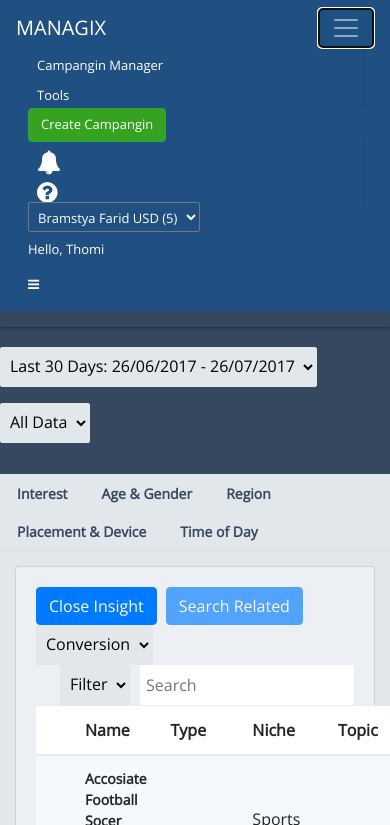
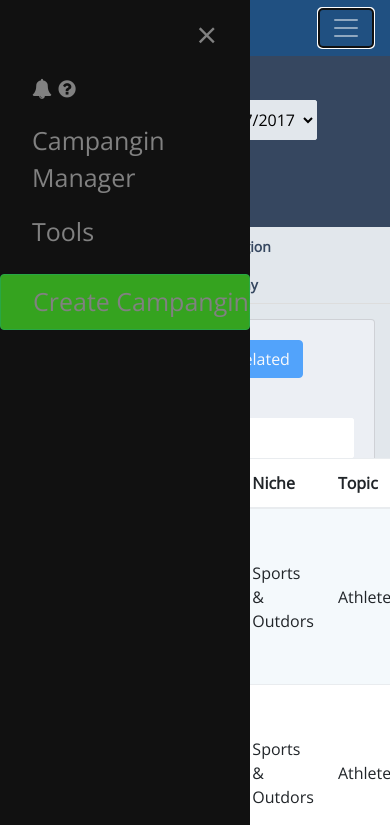
Before and after one commit to thomijasir/audience-view, a website: page public/index.html in a window 390 px wide. Both pictures are taken after a click on the button "Toggle navigation". Shown: the top 825 px of the page. Drawn offline with nearby package versions, Linux system fonts and the light colour scheme.

Commit message:
Slide Navigation Version

```diff
--- a/public/css/style.css
+++ b/public/css/style.css
@@ -23,20 +23,6 @@
 .active-line{
   border-bottom: 2px solid #ffffff;
 }
-
-.navbar .divider-vertical {
-  height: 30px;
-  margin: 0 9px;
-  border-right: 2px solid rgba(255, 255, 255, 0.31);
-}
-
-.navbar .divider-vertical-black {
-  height: 30px;
-  margin: 0 9px;
-  border-right: 2px solid rgba(0, 0, 0, 0.05);
-
-}
-
 
 body {
   background-color: #364760;
@@ -64,8 +50,116 @@
   color: #ffffff !important;
 }
 .navbar-nav .nav-item{
-  padding-left: 12px;
-  padding-right: 12px;
+  padding-left: 10px;
+  padding-right: 10px;
+}
+
+.navbar .divider-vertical {
+  display: inline-block;
+  height: 30px;
+  margin: 0 0px;
+  border-right: 2px solid rgba(255, 255, 255, 0.31);
+}
+
+.navbar .divider-vertical-black {
+  height: 30px;
+  margin: 2px 2px;
+  border-right: 2px solid rgba(0, 0, 0, 0.05);
+
+}
+
+.navbar .divider-vertical-black-no-margin {
+  height: 30px;
+  margin: 2px 0px;
+  border-right: 2px solid rgba(0, 0, 0, 0.05);
+
+}
+
+.normalize-padding{
+  margin-left: -20px;
+  margin-right: 5px;
+}
+
+@media (min-width: 480px) {
+  .normalize-padding{
+    margin-left: 0px;
+    margin-right: 0px;
+  }
+  .hide-on-small{
+    display: none;
+  }
+  .show-on-small{
+    visibility: visible;
+  }
+}
+
+/* avability control
+***********************/
+@media (min-width:992px) {
+  .desktop-only {
+    display:block !important;
+  }
+
+  .mobile-only {
+    display:none !important;
+  }
+
+}
+
+@media (max-width: 991px) {
+  .mobile-only {
+    display:block !important;
+  }
+
+  .desktop-only {
+    display:none !important;
+  }
+}
+
+.navbar-brand{
+  margin-right: 40px;
+}
+
+/* Mobile Navigation Control
+*****************************
+ */
+.sidenav {
+  height: 100%;
+  width: 0;
+  position: fixed;
+  z-index: 1;
+  top: 0;
+  left: 0;
+  background-color: #111;
+  overflow-x: hidden;
+  transition: 0.5s;
+  padding-top: 60px;
+}
+
+.sidenav a {
+  padding: 8px 8px 8px 32px;
+  text-decoration: none;
+  font-size: 25px;
+  color: #818181;
+  display: block;
+  transition: 0.3s;
+}
+
+.sidenav a:hover {
+  color: #f1f1f1;
+}
+
+.sidenav .closebtn {
+  position: absolute;
+  top: 0;
+  right: 25px;
+  font-size: 36px;
+  margin-left: 50px;
+}
+
+@media screen and (max-height: 450px) {
+  .sidenav {padding-top: 15px;}
+  .sidenav a {font-size: 18px;}
 }
 .on-tabs{
   margin: 15px;
--- a/public/index.html
+++ b/public/index.html
@@ -23,7 +23,7 @@
   <body>
 
     <!-- Navigation -->
-    <nav class="navbar navbar-expand-lg navbar-dark nav-one">
+    <nav class="navbar navbar-expand-lg navbar-dark nav-one desktop-only">
       <div class="container">
         <a class="navbar-brand" href="#">MANAGIX</a>
         <button class="navbar-toggler" type="button" data-toggle="collapse" data-target="#navbarResponsive" aria-controls="navbarResponsive" aria-expanded="false" aria-label="Toggle navigation">
@@ -44,14 +44,14 @@
           </ul>
 
           <ul class="navbar-nav ml-auto">
-            <li class="nav-item divider-vertical-black">
-              <a class="nav-link" href="#"><i class="fa fa-bell" aria-hidden="true" style="font-size: 24px"></i></a>
+            <li class="nav-item normalize-padding">
+              <a class="nav-link" href="#"><i class="fa fa-bell" aria-hidden="true" style="font-size: 20px"></i></a>
             </li>
-            <li class="nav-item divider-vertical-black">
-              <a class="nav-link" href="#"><i class="fa fa-question-circle" aria-hidden="true" style="font-size: 24px"></i></a>
+            <li class="nav-item normalize-padding">
+              <a class="nav-link" href="#"><i class="fa fa-question-circle" aria-hidden="true" style="font-size: 20px"></i></a>
             </li>
             <li class="nav-item">
-              <form class="navbar-search pull-left">
+              <form class="navbar-search pull-left" style="margin-top: 5px">
                 <select class="input-sm" id="sel1">
                   <option>Bramstya Farid USD (5)</option>
                   <option>Bramstya Farid USD (5)</option>
@@ -73,32 +73,51 @@
       </div>
     </nav>
     <!-- Bottom NAV -->
-    <nav class="navbar navbar-expand-lg navbar-dark nav-second">
+    <nav class="navbar navbar-expand-lg navbar-dark nav-second desktop-only">
       <div class="container">
         <div class="collapse navbar-collapse" id="navbarResponsives">
           <ul class="navbar-nav">
-
             <li class="nav-item divider-vertical">
-              <a class="nav-link active-line" href="#">Audience Search</a>
+              <a class="nav-link active-line margin-push-rf-10" href="#" >Audience Search</a>
             </li>
             <li class="nav-item divider-vertical">
-              <a class="nav-link" href="#">Audience Template</a>
+              <a class="nav-link margin-push-rf-10" href="#">Audience Template</a>
             </li>
             <li class="nav-item">
-              <a class="nav-link" href="#">Audience Collection</a>
+              <a class="nav-link margin-push-rf-10" href="#">Audience Collection</a>
             </li>
           </ul>
         </div>
       </div>
     </nav>
 
+    <!-- Navigation For Mobile -->
+    <nav class="navbar navbar-expand-lg navbar-dark nav-one mobile-only" style="margin-bottom: 20px">
+      <div class="container">
+        <a class="navbar-brand" href="#">MANAGIX</a>
+        <button class="navbar-toggler" type="button" data-toggle="collapse" data-target="#navbarResponsive" onclick="openNav()" aria-controls="navbarResponsive" aria-expanded="false" aria-label="Toggle navigation">
+          <span class="navbar-toggler-icon"></span>
+        </button>
+      </div>
+    </nav>
+    <div id="mySidenav" class="sidenav">
+      <a href="javascript:void(0)" class="closebtn" onclick="closeNav()">&times;</a>
+      <a href="#"><i class="fa fa-bell" aria-hidden="true" style="font-size: 20px"></i> <i class="fa fa-question-circle" aria-hidden="true" style="font-size: 20px"></i></a>
+      <a href="#">Campangin Manager</a>
+      <a href="#">Tools</a>
+      <a href="#"><a class="btn btn-success btn-ijo" href="#">Create Campangin</a></a>
+    </div>
+
     <!-- Page Content -->
     <div class="container">
 
       <div class="row">
+
         <!-- Post Content Column -->
         <div class="col-lg-9">
           <div class="row filter-date">
+
+            <br>
             <form class="form-inline" action="/action_page.php">
               <div class="form-group">
                 <select class="input-ss">
@@ -273,6 +292,16 @@
     <!-- Bootstrap core JavaScript -->
     <script src="vendor/jquery/jquery.min.js"></script>
     <script src="vendor/bootstrap/js/bootstrap.bundle.min.js"></script>
+    <script type="text/javascript">
+        /* Costume Script Slides Navigation */
+        function openNav() {
+            document.getElementById("mySidenav").style.width = "250px";
+        }
+
+        function closeNav() {
+            document.getElementById("mySidenav").style.width = "0";
+        }
+    </script>
 
   </body>
 
```
